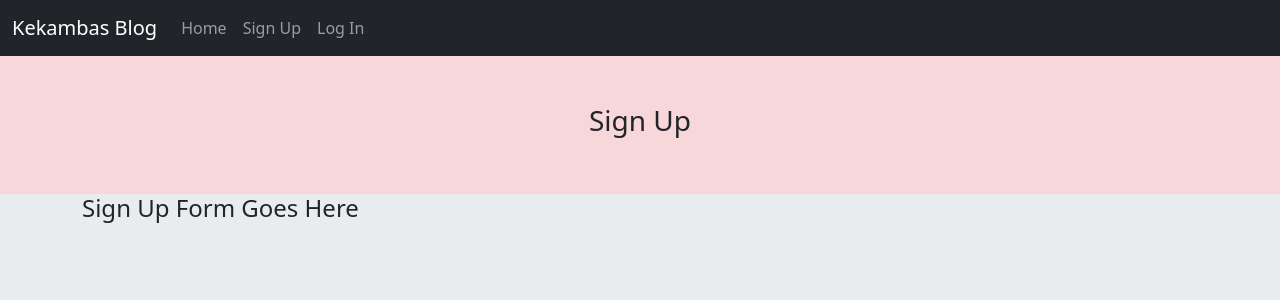
After one commit to leisatrisler/flask-blog-example, a Flask app: page /signup in a window 1280 px wide. The commit adds this page. Shown: the top 300 px of the page. Run offline with Flask 3, Linux system fonts and the light colour scheme.

Commit message:
Add Sign Up and Log In routes and templates

```diff
--- a/app/routes.py
+++ b/app/routes.py
@@ -6,6 +6,10 @@ from flask import render_template
 def index():
     return render_template('index.html')
 
-@app.route('/test')
-def test():
-    return render_template('test.html')
+@app.route('/signup')
+def signup():
+    return render_template('signup.html')
+
+@app.route('/login')
+def login():
+    return render_template('login.html')
--- a/app/templates/nav.html
+++ b/app/templates/nav.html
@@ -6,9 +6,9 @@
         </button>
         <div class="collapse navbar-collapse" id="navbarNavAltMarkup">
             <div class="navbar-nav">
-                <a class="nav-link" href="#">Home</a>
-                <a class="nav-link" href="#">Sign Up</a>
-                <a class="nav-link" href="#">Log In</a>
+                <a class="nav-link" href="{{ url_for('index') }}">Home</a>
+                <a class="nav-link" href="{{ url_for('signup') }}">Sign Up</a>
+                <a class="nav-link" href="{{ url_for('login') }}">Log In</a>
             </div>
         </div>
     </div>
--- /dev/null
+++ b/app/templates/signup.html
@@ -0,0 +1,11 @@
+{% extends 'base.html' %}
+
+{% block title %} Sign Up {% endblock %}
+
+{% block header %}
+    <h3>Sign Up</h3>
+{% endblock %}
+
+{% block content %}
+    <h4>Sign Up Form Goes Here</h4>
+{% endblock %}
--- a/requirements.txt
+++ b/requirements.txt
@@ -2,7 +2,9 @@ blinker==1.6.2
 click==8.1.3
 colorama==0.4.6
 Flask==2.3.2
+Flask-WTF==1.1.1
 itsdangerous==2.1.2
 Jinja2==3.1.2
 MarkupSafe==2.1.2
 Werkzeug==2.3.4
+WTForms==3.0.1
```
Also changed, not shown: app/templates/login.html (added, +11 -0 lines), app/templates/test.html (deleted, +0 -11 lines).
